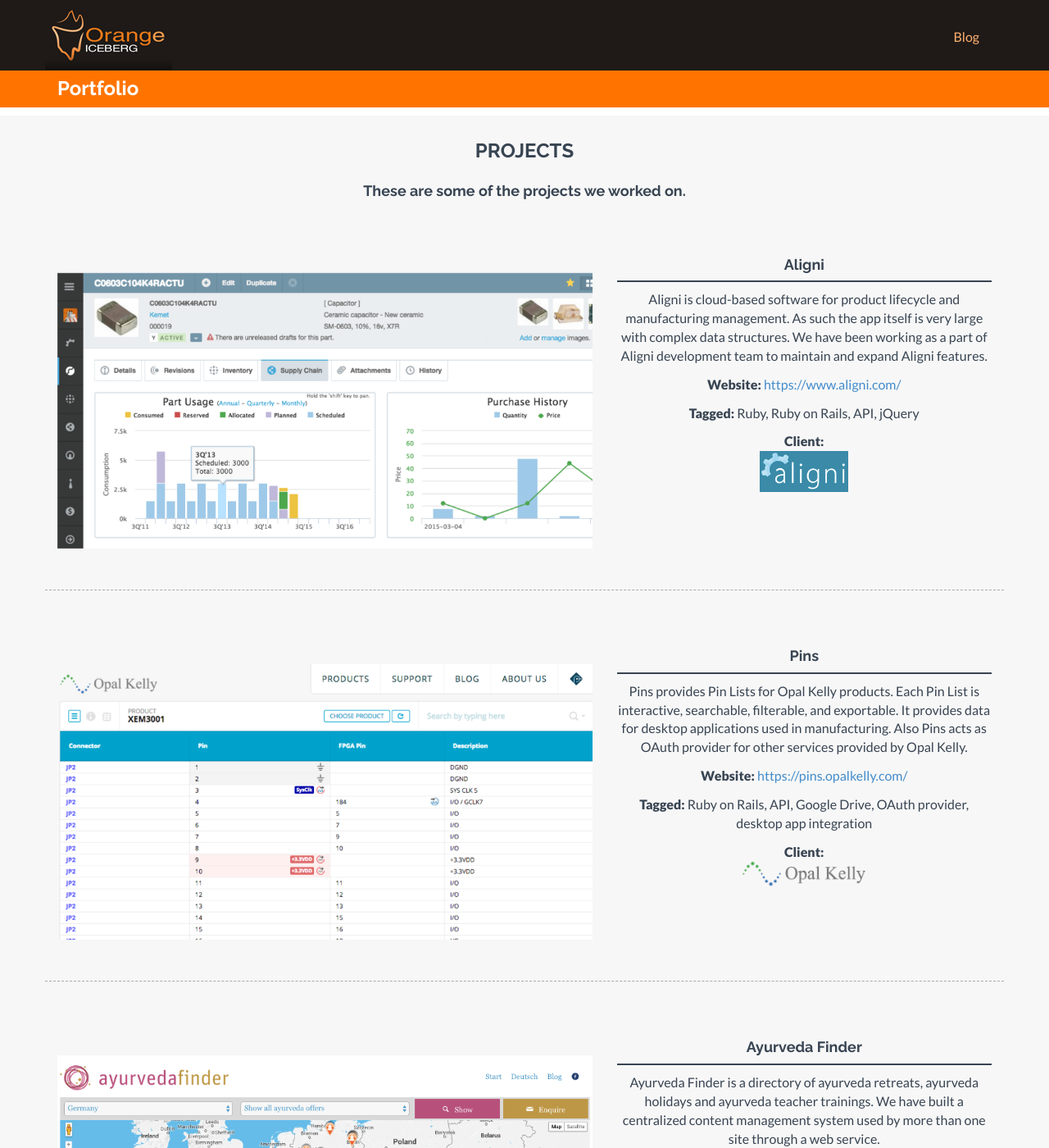
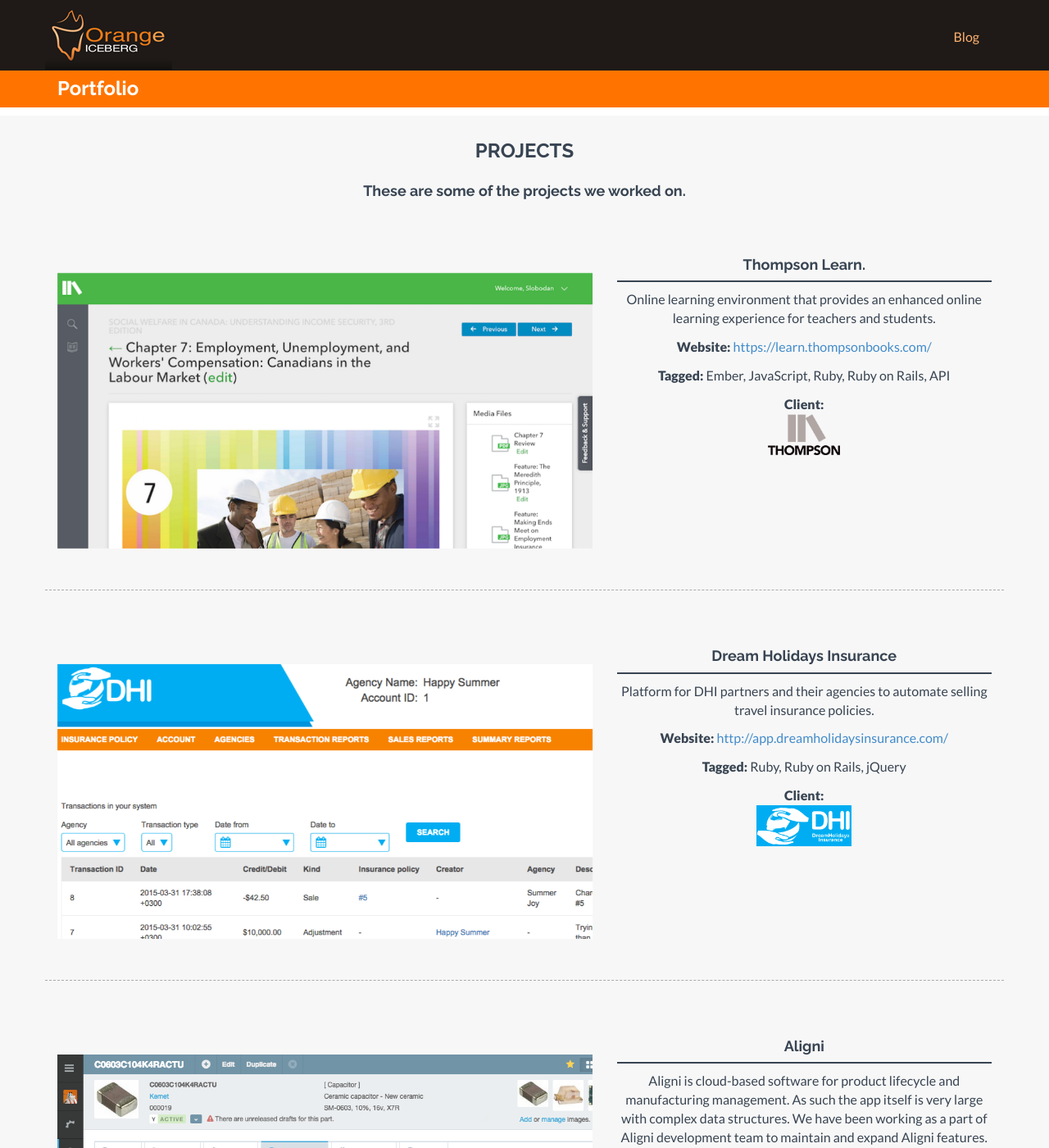
Before and after one commit to basti/orangeiceberg.com, a Jekyll site: the page built from portfolio/index.html, in a window 1280 px wide and 1400 px high. Shown: the whole window at 82% size. Built offline with Jekyll 4.4.1, drawn with Linux system fonts in a browser that asks for light colours; nearby versions of some CDN libraries; Markdown is read by kramdown in place of the engine named in the settings.

Commit message:
Add DHI and Thompson projects.

```diff
--- a/_data/clients.yml
+++ b/_data/clients.yml
@@ -1,3 +1,25 @@
+- name: Thompson Educational Publishing
+  url: http://thompsonbooks.com
+  logo: thompson.png
+  projects:
+    - name: Thompson Learn.
+      url: https://learn.thompsonbooks.com/
+      description: "Online learning environment that provides an enhanced online learning experience for teachers and students."
+      screenshot: thompson.png
+      screenshot_thumb: thompson-thumb.png
+      tags: "Ember, JavaScript, Ruby, Ruby on Rails, API"
+      featured: true
+- name: Dream Holidays Insurance
+  url: http://dreamholidaysinsurance.com/
+  logo: dhi.png
+  projects:
+    - name: Dream Holidays Insurance
+      url: http://app.dreamholidaysinsurance.com/
+      description: "Platform for DHI partners and their agencies to automate selling travel insurance policies."
+      screenshot: dhi.png
+      screenshot_thumb: dhi-thumb.png
+      tags: "Ruby, Ruby on Rails, jQuery"
+      featured: true
 - name: Aligni
   url: https://www.aligni.com/
   logo: aligni.png
@@ -36,7 +58,7 @@
       screenshot: ayurvedafinder.png
       screenshot_thumb: ayurvedafinder-thumb.png
       tags: "Ruby, Ruby on Rails, Web Service, API, jQuery, Multilingual"
-      featured: true
+      featured: false
     - name: Yoga.info
       url: http://www.yoga.info/
       description: "An independent selection of exceptional yoga retreats, yoga holidays and yoga teacher trainings.
@@ -44,7 +66,7 @@
       screenshot: yogainfo.png
       screenshot_thumb: yogainfo-thumb.png
       tags: "Ruby, Ruby on Rails, Web Service, API, jQuery, Multilingual"
-      featured: true
+      featured: false
     - name: Meteorites
       url: http://www.meteorites.org/
       description: "Meteorites.org shows a collection of beautiful meteorites. Powered by a custom-built content management
--- a/about/index.html
+++ b/about/index.html
@@ -87,7 +87,7 @@
       <h3>CLIENTS</h3>
       <div class="vertical-align-holder">
         {% for client in site.data.clients %}
-          <div class="col-lg-4 col-md-4 col-sm-4">
+          <div class="col-lg-3 col-md-6 col-sm-6">
             <a href="{{ client.url }}" rel="external">
               <img src="/assets/images/clients/{{ client.logo }}" class="img-responsive associate-logo center-block">
             </a>
--- a/index.html
+++ b/index.html
@@ -112,7 +112,7 @@
       <h3>CLIENTS</h3>
       <div class="vertical-align-holder">
         {% for client in site.data.clients %}
-          <div class="col-lg-4 col-md-4 col-sm-4">
+          <div class="col-lg-3 col-md-6 col-sm-6">
             <a href="{{ client.url }}" rel="external">
               <img src="/assets/images/clients/{{ client.logo }}" class="img-responsive associate-logo center-block">
             </a>
```
Also changed, not shown: assets/images/clients/dhi.png (added), assets/images/clients/thompson.png (added), assets/images/portfolio/dhi-thumb.png (added), assets/images/portfolio/dhi.png (added), assets/images/portfolio/thompson-thumb.png (added), assets/images/portfolio/thompson.png (added).
